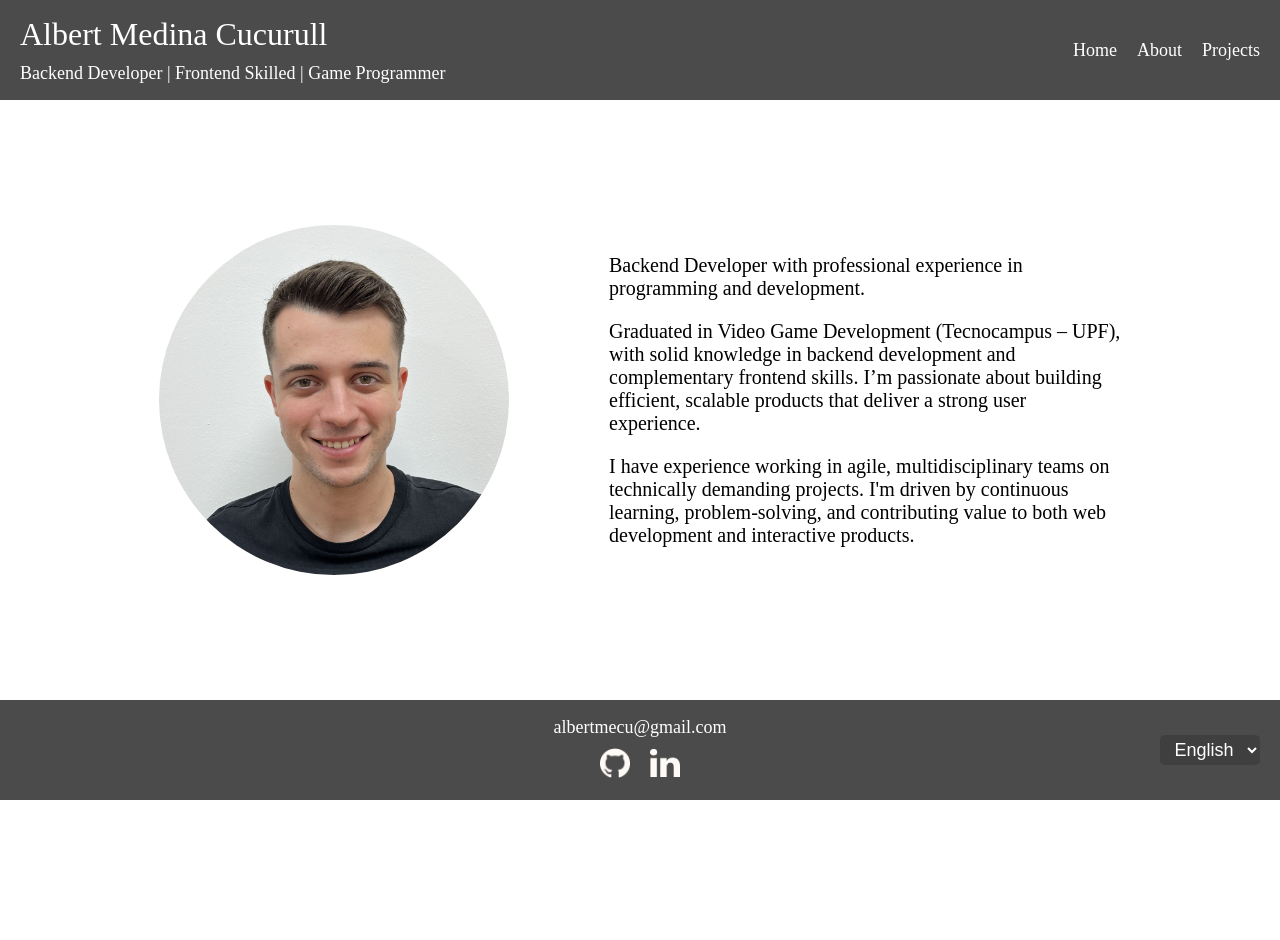
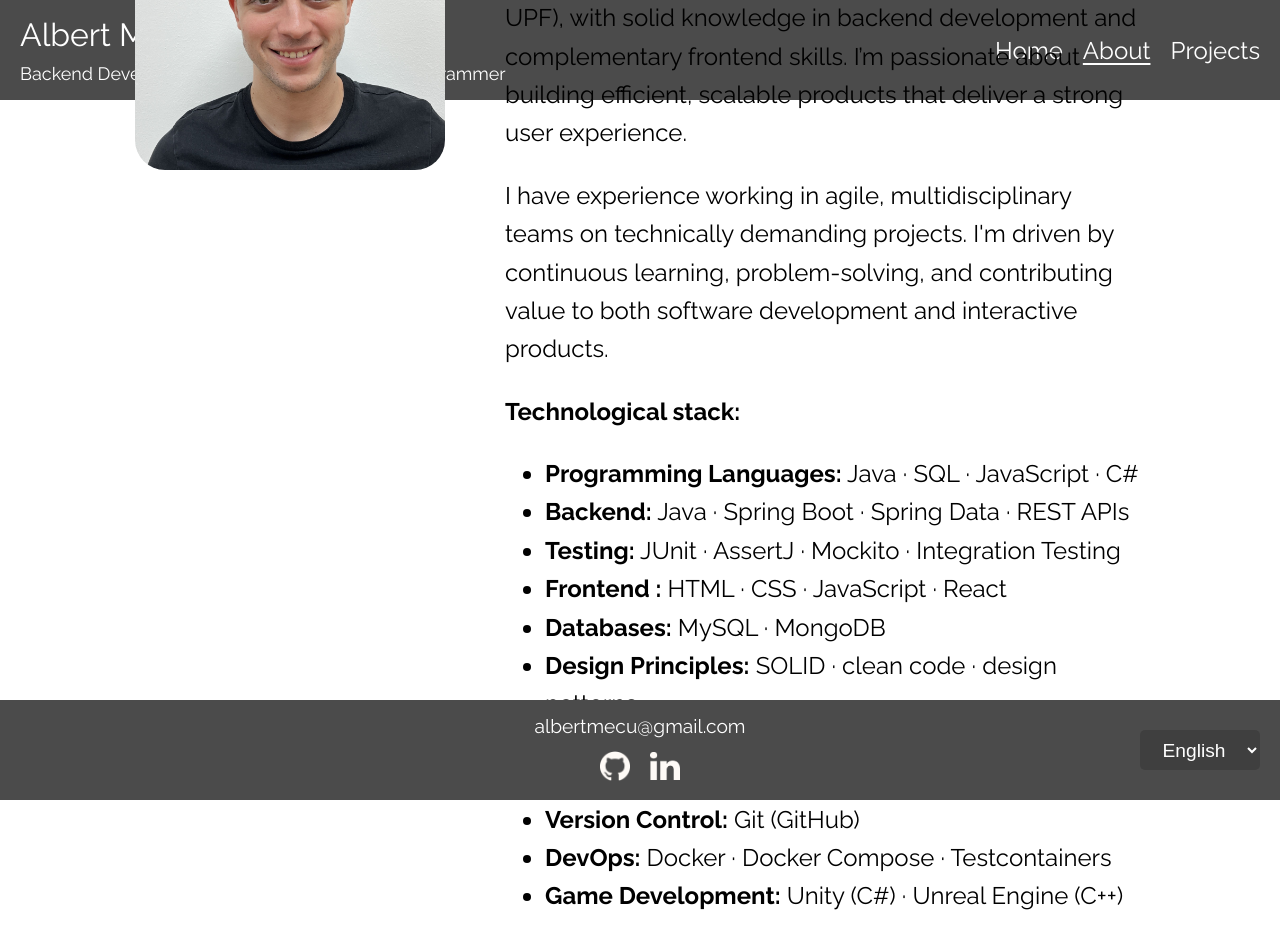
Before and after one commit to AlbertMedina/portfolio-web, a React (Vite) app: page /about in a window 1280 px wide. Before the commit the page ends 800 px from the top, so only its background shows below. Built offline with nearby package versions, Linux system fonts and the light colour scheme.

Commit message:
feat: updated about page

```diff
--- a/index.html
+++ b/index.html
@@ -1,8 +1,14 @@
-<!doctype html>
+<!DOCTYPE html>
 <html lang="en">
   <head>
     <meta charset="UTF-8" />
     <link rel="icon" type="image/svg+xml" href="/vite.svg" />
+    <link rel="preconnect" href="https://fonts.googleapis.com" />
+    <link rel="preconnect" href="https://fonts.gstatic.com" crossorigin />
+    <link
+      href="https://fonts.googleapis.com/css2?family=Raleway:ital,wght@0,100..900;1,100..900&display=swap"
+      rel="stylesheet"
+    />
     <meta name="viewport" content="width=device-width, initial-scale=1.0" />
     <title>portfolio-web</title>
   </head>
--- a/src/components/layout/Footer.module.css
+++ b/src/components/layout/Footer.module.css
@@ -14,12 +14,12 @@
   display: flex;
   flex-direction: column;
   align-items: center;
-  gap: 10px;
+  gap: 14px;
 }
 
 .info a {
   margin: 0;
-  font-size: large;
+  font-size: larger;
   color: white;
   text-decoration: none;
   transition: opacity 0.2s ease;
@@ -50,13 +50,13 @@
   right: 20px;
   top: 50%;
   transform: translateY(-50%);
-  width: 100px;
-  height: 30px;
+  width: 120px;
+  height: 40px;
   border-radius: 5px;
   border: none;
   background-color: #3f3f3f;
   color: white;
-  font-size: large;
+  font-size: larger;
   cursor: pointer;
   text-align: center;
 }
--- a/src/components/layout/Nav.jsx
+++ b/src/components/layout/Nav.jsx
@@ -5,16 +5,32 @@ import styles from "./Nav.module.css";
 
 export default function Nav() {
   const { t } = useTranslation();
+
   return (
     <div className={styles.header}>
       <div className={styles.about}>
         <p className={styles.name}>Albert Medina Cucurull</p>
         <p>{t("about.header")}</p>
       </div>
-      <nav className={styles.nav}>
-        <NavLink to="/">{t("nav.home")}</NavLink>
-        <NavLink to="/about">{t("nav.about")}</NavLink>
-        <NavLink to="/projects">{t("nav.projects")}</NavLink>
+      <nav className={styles.navigation}>
+        <NavLink
+          to="/"
+          className={({ isActive }) => (isActive ? styles.active : undefined)}
+        >
+          {t("nav.home")}
+        </NavLink>
+        <NavLink
+          to="/about"
+          className={({ isActive }) => (isActive ? styles.active : undefined)}
+        >
+          {t("nav.about")}
+        </NavLink>
+        <NavLink
+          to="/projects"
+          className={({ isActive }) => (isActive ? styles.active : undefined)}
+        >
+          {t("nav.projects")}
+        </NavLink>
       </nav>
     </div>
   );
--- a/src/components/layout/Nav.module.css
+++ b/src/components/layout/Nav.module.css
@@ -11,7 +11,6 @@
 }
 
 .about {
-  margin: 0;
   font-size: large;
   display: flex;
   flex-direction: column;
@@ -27,33 +26,27 @@
   font-size: xx-large;
 }
 
-.nav {
+.navigation {
   display: flex;
   gap: 20px;
   padding-right: 20px;
   color: white;
-  font-size: large;
+  font-size: x-large;
 }
 
-.nav a {
+.navigation a {
   text-decoration: none;
   color: white;
 }
 
-.nav a.pending {
+.navigation a:hover {
   text-decoration: underline;
   text-underline-offset: 4px;
   color: white;
 }
 
-.nav a:hover {
+.navigation a.active {
   text-decoration: underline;
   text-underline-offset: 4px;
   color: white;
 }
-
-.nav a.active {
-  text-decoration: underline;
-  text-underline-offset: 4px;
-  color: white;
-}
--- a/src/index.css
+++ b/src/index.css
@@ -1,3 +1,4 @@
 body {
+  font-family: "Raleway", sans-serif;
   margin: 0px;
 }
--- a/src/locales.json
+++ b/src/locales.json
@@ -9,8 +9,21 @@
             "about": {
                 "title": "Sobre mi",
                 "header": "Desenvolupador Backend | Competent en Frontend | Programador de Videojocs",
-                "text": "",
-                "skills": "Habilitats"
+                "text-1": "Desenvolupador Backend amb experiència professional en programació i desenvolupament.",
+                "text-2": "Graduat en Desenvolupament de Videojocs (Tecnocampus – UPF), amb coneixements sòlids en desenvolupament backend i habilitats complementàries en frontend. Apassionat per crear productes eficients i escalables que ofereixin una experiència d’usuari òptima.",
+                "text-3": "Compto amb experiència treballant en equips àgils i multidisciplinaris en projectes tècnicament exigents. Em motiva l’aprenentatge continu, la resolució de problemes i aportar valor tant al desenvolupament software com als productes interactius.",
+                "technological-stack": "Stack tecnològic",
+                "programming-languages": "Llenguatges de Programació",
+                "backend": "Backend",
+                "testing": "Testatge",
+                "frontend": "Frontend ",
+                "databases": "Bases de Dades",
+                "design-principles": "Principis de Disseny",
+                "architecture": "Arquitectura",
+                "agile-methodologies": "Metodologies Agile",
+                "version-control": "Control de versions",
+                "devops": "DevOps",
+                "game-development": "Desenvolupament de Videojocs"
             },
             "experience": {
                 "title": "Experiència",
@@ -19,9 +32,6 @@
             },
             "projects": {
                 "title": "Projectes"
-            },
-            "footer": {
-                "rights": "Tots els drets reservats"
             }
         }
     },
@@ -35,8 +45,21 @@
             "about": {
                 "title": "Sobre mí",
                 "header": "Desarrollador Backend | Competente en Frontend | Programador de Videojuegos",
-                "text": "",
-                "skills": "Habilidades"
+                "text-1": "Desarrollador Backend con experiencia profesional en programación y desarrollo.",
+                "text-2": "Graduado en Desarrollo de Videojuegos (Tecnocampus – UPF), con sólidos conocimientos en desarrollo backend y habilidades complementarias en frontend. Apasionado por crear productos eficientes y escalables que brinden una excelente experiencia de usuario.",
+                "text-3": "Cuento con experiencia trabajando en equipos ágiles y multidisciplinarios en proyectos técnicamente exigentes. Me motiva el aprendizaje continuo, la resolución de problemas y aportar valor tanto al desarrollo de software como a los productos interactivos.",
+                "technological-stack": "Stack tecnológico",
+                "programming-languages": "Lenguajes de Programación",
+                "backend": "Backend",
+                "testing": "Testeo",
+                "frontend": "Frontend ",
+                "databases": "Bases de Datos",
+                "design-principles": "Principios de Diseño",
+                "architecture": "Arquitectura",
+                "agile-methodologies": "Metodologías Agile",
+                "version-control": "Control de versiones",
+                "devops": "DevOps",
+                "game-development": "Desarrollo de Videojuegos"
             },
             "experience": {
                 "title": "Experiencia",
@@ -45,9 +68,6 @@
             },
             "projects": {
                 "title": "Proyectos"
-            },
-            "footer": {
-                "rights": "Todos los derechos reservados"
             }
         }
     },
@@ -63,8 +83,20 @@
                 "header": "Backend Developer | Frontend Skilled | Game Programmer",
                 "text-1": "Backend Developer with professional experience in programming and development.",
                 "text-2": "Graduated in Video Game Development (Tecnocampus – UPF), with solid knowledge in backend development and complementary frontend skills. I’m passionate about building efficient, scalable products that deliver a strong user experience.",
-                "text-3": "I have experience working in agile, multidisciplinary teams on technically demanding projects. I'm driven by continuous learning, problem-solving, and contributing value to both web development and interactive products.",
-                "skills": "Skills"
+                "text-3": "I have experience working in agile, multidisciplinary teams on technically demanding projects. I'm driven by continuous learning, problem-solving, and contributing value to both software development and interactive products.",
+                "technological-stack": "Technological stack",
+                "programming-languages": "Programming Languages",
+                "backend": "Backend",
+                "testing": "Testing",
+                "frontend": "Frontend ",
+                "databases": "Databases",
+                "design-principles": "Design Principles",
+                "architecture": "Architecture",
+                "agile-methodologies": "Agile Methodologies",
+                "version-control": "Version Control",
+                "devops": "DevOps",
+                "game-development": "Game Development"
+
             },
             "experience": {
                 "title": "Experience",
@@ -73,9 +105,6 @@
             },
             "projects": {
                 "title": "Projects"
-            },
-            "footer": {
-                "rights": "All rights reserved"
             }
         }
     }
--- a/src/routes/About.css
+++ /dev/null
@@ -1,20 +0,0 @@
-.about {
-  position: absolute;
-  top: 50%;
-  left: 50%;
-  transform: translate(-50%, -50%);
-  width: 100%;
-  display: flex;
-  justify-content: center;
-  align-items: center;
-  gap: 100px;
-}
-
-.about .profile-picture {
-  border-radius: 300px;
-}
-
-.about .text-container {
-  max-width: 40%;
-  font-size: 20px;
-}
--- a/src/routes/About.jsx
+++ b/src/routes/About.jsx
@@ -1,22 +1,66 @@
 import { useTranslation } from "react-i18next";
 
+import styles from "./About.module.css";
+
 import picture from "../assets/images/profile/profile-picture.jpeg";
-import "./About.css";
 
 export default function About() {
   const { t } = useTranslation();
   return (
-    <section className="about">
+    <section className={styles.about}>
       <img
         src={picture}
         alt={"Albert Medina Cucurull"}
         width={350}
-        className="profile-picture"
+        className={styles.picture}
       />
-      <div className="text-container">
+      <div className={styles.text}>
         <p>{t("about.text-1")}</p>
         <p>{t("about.text-2")}</p>
         <p>{t("about.text-3")}</p>
+        <p>
+          <b>{t("about.technological-stack")}:</b>
+        </p>
+        <ul>
+          <li>
+            <b>{t("about.programming-languages")}:</b> Java · SQL · JavaScript ·
+            C#
+          </li>
+          <li>
+            <b>{t("about.backend")}:</b> Java · Spring Boot · Spring Data · REST
+            APIs
+          </li>
+          <li>
+            <b>{t("about.testing")}:</b> JUnit · AssertJ · Mockito · Integration
+            Testing
+          </li>
+          <li>
+            <b>{t("about.frontend")}:</b> HTML · CSS · JavaScript · React
+          </li>
+          <li>
+            <b>{t("about.databases")}:</b> MySQL · MongoDB
+          </li>
+          <li>
+            <b>{t("about.design-principles")}:</b> SOLID · clean code · design
+            patterns
+          </li>
+          <li>
+            <b>{t("about.architecture")}:</b> Hexagonal Architecture · DDD
+          </li>
+          <li>
+            <b>{t("about.agile-methodologies")}:</b> Scrum · Kanban
+          </li>
+          <li>
+            <b>{t("about.version-control")}:</b> Git (GitHub)
+          </li>
+          <li>
+            <b>{t("about.devops")}:</b> Docker · Docker Compose · Testcontainers
+          </li>
+          <li>
+            <b>{t("about.game-development")}:</b> Unity (C#) · Unreal Engine
+            (C++)
+          </li>
+        </ul>
       </div>
     </section>
   );
--- /dev/null
+++ b/src/routes/About.module.css
@@ -0,0 +1,27 @@
+.about {
+  position: absolute;
+  top: 50%;
+  left: 50%;
+  transform: translate(-50%, -50%);
+  width: 100%;
+  display: flex;
+  justify-content: center;
+  gap: 60px;
+}
+
+.picture {
+  border-radius: 30px;
+  width: 310px;
+  height: 310px;
+  object-fit: cover;
+}
+
+.text {
+  max-width: 50%;
+  font-size: x-large;
+  line-height: 1.6;
+}
+
+.text p {
+  margin-top: 0;
+}
```
